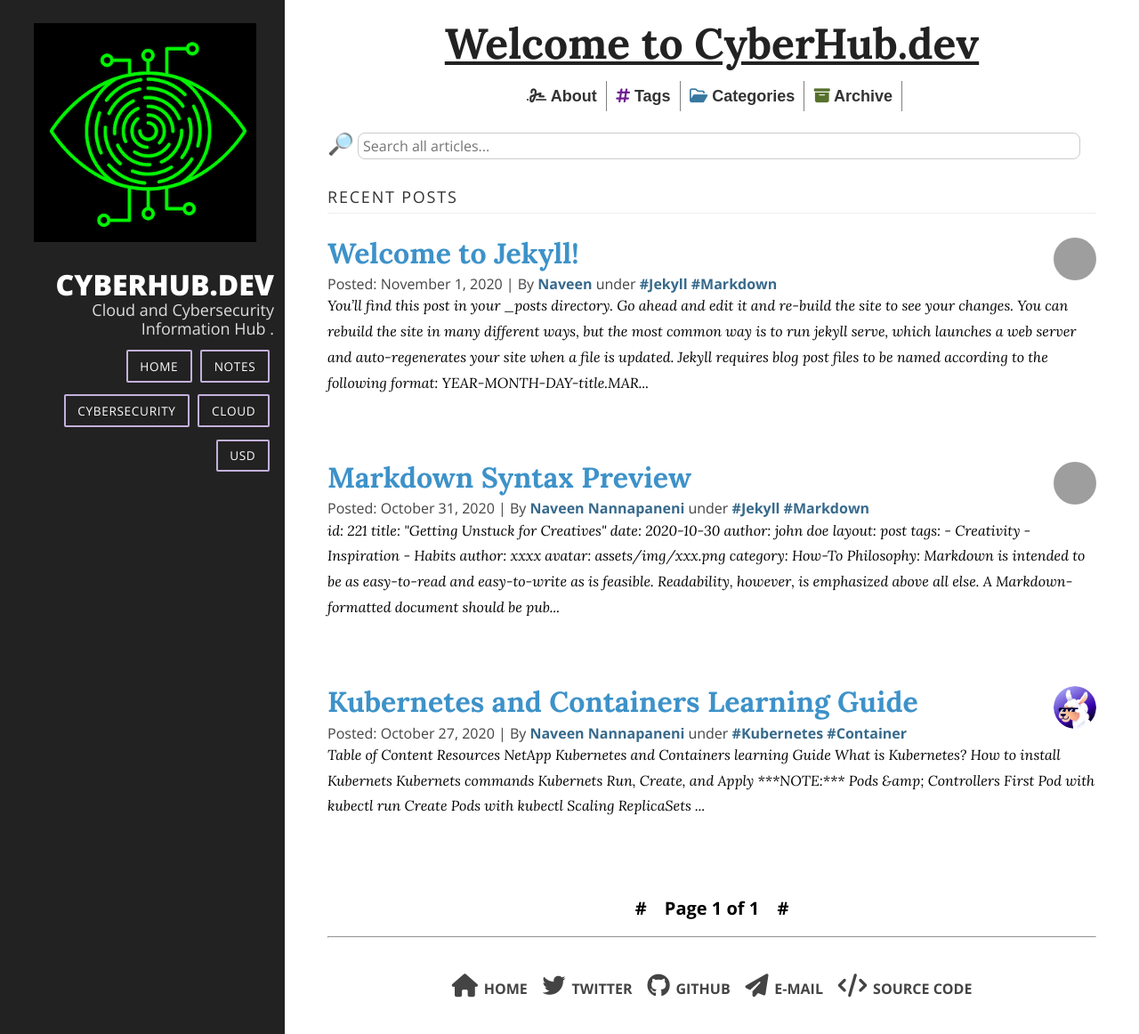
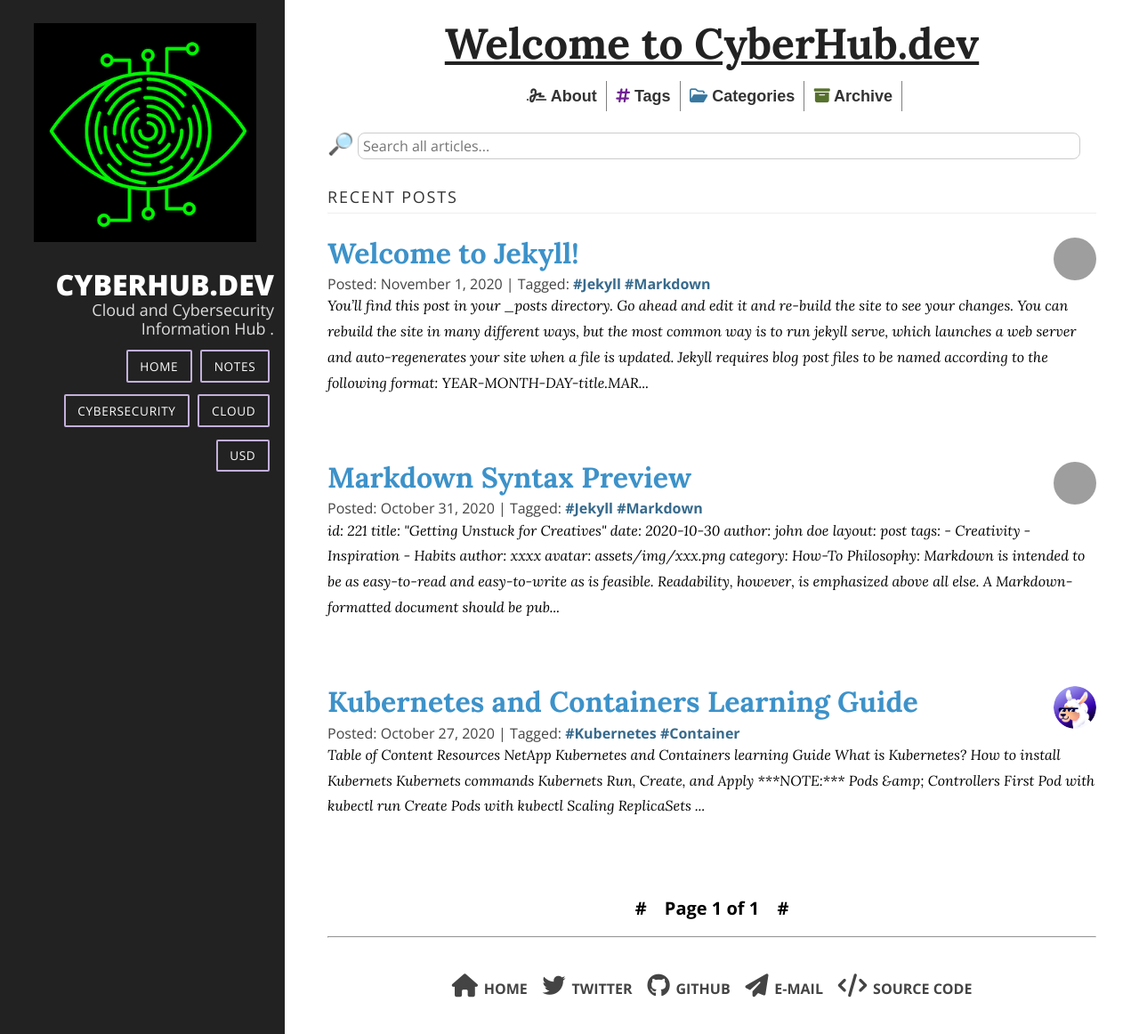
Before and after one commit to vnann/cyberhub-dev, a Jekyll site: the page built from index.html, in a window 1280 px wide and 1162 px high. Shown: the whole window at 89% size. Built offline with Jekyll 4.4.1, drawn with Linux system fonts in a browser that asks for light colours; nearby versions of some CDN libraries; the list of posts is cut into pages by our own code.

Commit message:
removed posted by in posts

```diff
--- a/_includes/cyber-data.html
+++ b/_includes/cyber-data.html
@@ -1,11 +1,11 @@
 <p>
-    {%- if page.author -%}
+    <!-- {%- if page.author -%}
     {% for author in page.author %}
     <span itemprop="author" itemscope itemtype="http://schema.org/Person">
         <span itemprop="name">By: {{ author }}</span></span>
     {%- if forloop.last == false %}, {% endif -%}
     {% endfor %}
-    {%- endif -%}
+    {%- endif -%} -->
     <br />
     {%- for tag in page.tags -%}
     <a href="/tags/#{{ tag }}">#{{ tag }}</a> &#8239;
--- a/_includes/journal-data.html
+++ b/_includes/journal-data.html
@@ -1,11 +1,11 @@
 <p>
-    {%- if page.author -%}
+    <!-- {%- if page.author -%}
     {% for author in page.author %}
     <span itemprop="author" itemscope itemtype="http://schema.org/Person">
         <span itemprop="name">By: {{ author }}</span></span>
     {%- if forloop.last == false %}, {% endif -%}
     {% endfor %}
-    {%- endif -%}
+    {%- endif -%} -->
     <br />
     {%- for tag in page.tags -%}
     <a href="/tags/#{{ tag }}">#{{ tag }}</a> &#8239;
--- a/_includes/post-data.html
+++ b/_includes/post-data.html
@@ -11,13 +11,13 @@
     </time>
     {%- endif -%}
     &#8239;
-    {%- if page.author -%}
+   <!-- {%- if page.author -%}
     {% for author in page.author %}
     <span itemprop="author" itemscope itemtype="http://schema.org/Person">
         <span itemprop="name">By: {{ author }}</span></span>
     {%- if forloop.last == false %}, {% endif -%}
     {% endfor %}
-    {%- endif -%}
+    {%- endif -%} -->
     &#8239;|&#8239;
     {%- for tag in page.tags -%}
     <a href="/tags/#{{ tag }}">#{{ tag }}</a> &#8239;
--- a/_layouts/home.html
+++ b/_layouts/home.html
@@ -29,9 +29,9 @@ layout: default
                         {{ post.date | date: date_format }}
                         |
                         <br class="sm-display"/>
-                        By
-                        <a class="post-author" href="#">{{ post.author }}</a>
-                        under
+                       <!-- By
+                        <a class="post-author" href="#">{{ post.author }}</a> -->
+                        Tagged:
                         <span>
                             {% for tag in post.tags %}
                                 <a href="/tags/#{{ tag }}">#{{ tag }}</a>
```
